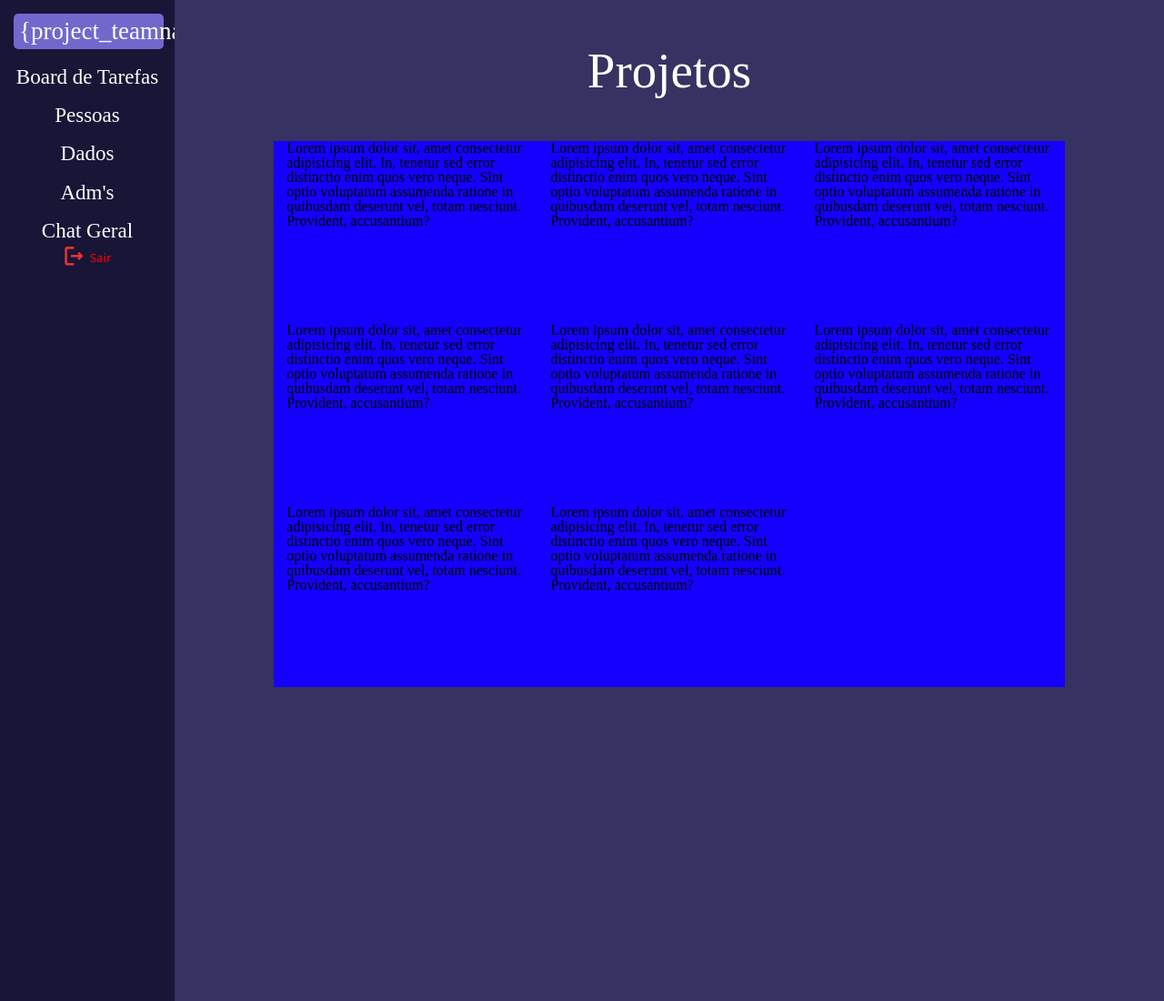
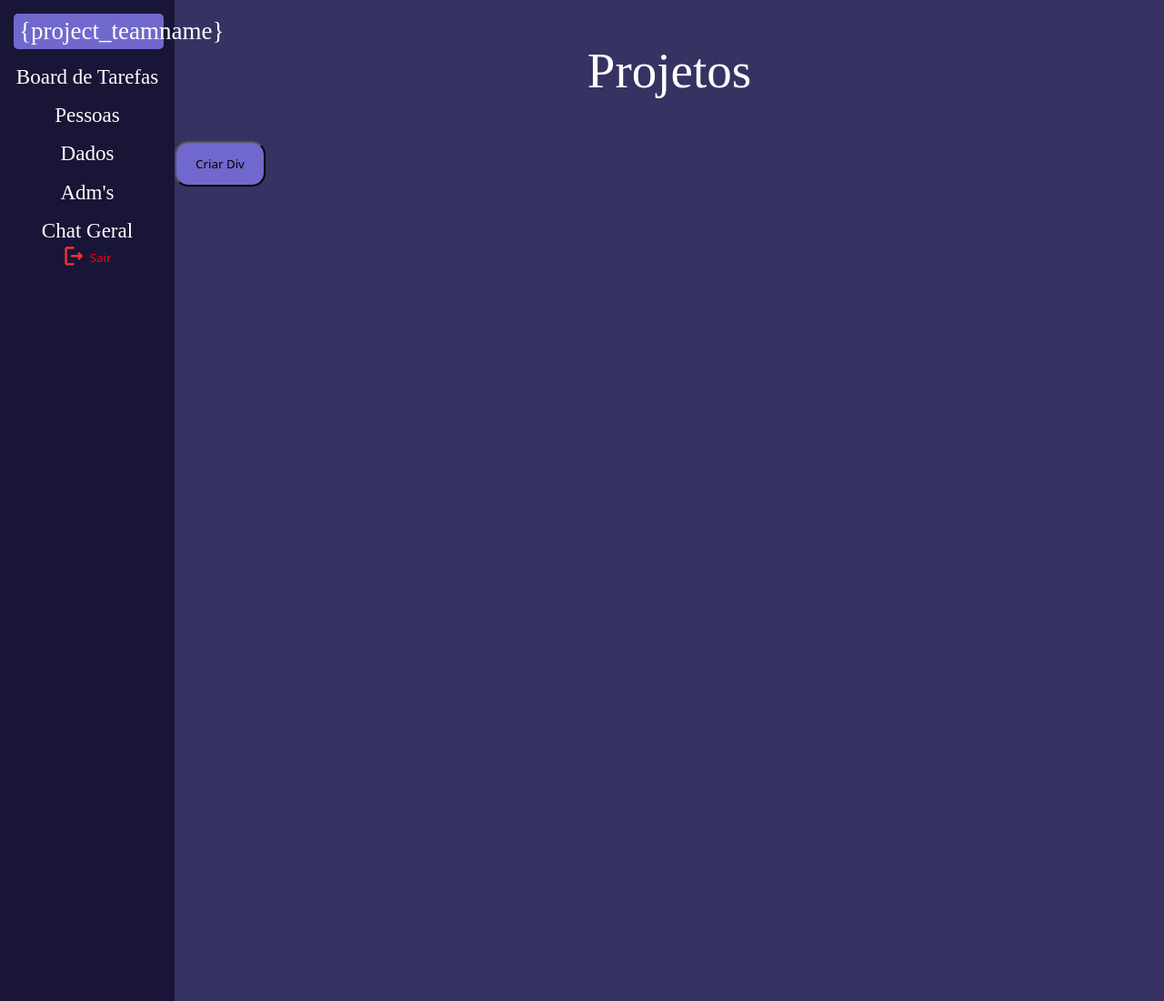
Before and after one commit to MaduAlfredo/Projeto, a PHP site: page /project_options.html in a window 1280 px wide. Shown: the whole page at 91% size. Run offline with PHP 8.4, Linux system fonts and the light colour scheme.

Commit message:
070623 gabe

```diff
--- a/css/project_home.css
+++ b/css/project_home.css
@@ -11,13 +11,14 @@ h2{
     color: white;
 }
 .project{
-    height: 1100px;
+    height: 100%;
     display: flex;
 }
 .project_sidebar{
     width: 15%;
-    height: 100%;
+    height: 1100px;
     background-color: #181537;
+    position: fixed;
 }
 .project_teamname{
     margin: 8%;
@@ -39,6 +40,7 @@ h2{
     background-color: #363262;
     text-align: center;
     width: 85%;
+    margin-left: 15%;
 }
 .project_name{
     margin-top: 20px;
--- a/css/project_options.css
+++ b/css/project_options.css
@@ -1,5 +1,7 @@
 .project_options{
     width: 85%;
+    margin-left: 15%;
+    min-height: 1100px;
     background-color: #363262;
 }
 .project_title{
@@ -8,14 +10,23 @@
     text-align: center;
 }
 .project_grid{
-    margin-left: 10%;
-    width: 80%;
+    margin-left: 5%;
+    width: 90%;
     display: grid;
     grid-template-columns: repeat(3, 1fr);
-    grid-auto-rows: 200px;
-    background-color: #1500ff;
+    grid-auto-rows: 300px;
 }
 .project_items{
+    padding-top: 5%;
     padding-left: 5%;
     padding-right: 5%;
+    margin: 5%;
+    border-radius: 25px;
+    background-color: #7168CD;
 }
+.project_button_add-div{
+    width: 100px;
+    height: 50px;
+    border-radius: 15px;
+    background-color: #7168CD;
+}
--- /dev/null
+++ b/js/project_funcions.js
@@ -0,0 +1,21 @@
+// Obtém uma referência para o botão e para o contêiner onde as divs serão adicionadas
+const botaoCriarDiv = document.getElementById('criarDiv');
+const containerDiv = document.getElementById('container');
+
+// Função para criar uma nova div
+function criarDiv() {
+    // Cria um elemento div
+    const novaDiv = document.createElement('div');
+
+    // Adiciona a classe "project_items" à div
+    novaDiv.classList.add('project_items');
+
+    // Adiciona algum conteúdo à div
+    novaDiv.textContent = 'Nova div criada!';
+
+    // Adiciona a nova div ao contêiner
+    containerDiv.appendChild(novaDiv);
+  }
+
+// Adiciona um ouvinte de evento ao botão para chamar a função criarDiv quando o botão for clicado
+botaoCriarDiv.addEventListener('click', criarDiv);
--- a/project_options.html
+++ b/project_options.html
@@ -7,7 +7,6 @@
     <link rel="stylesheet" href="css/reset.css">
     <link rel="stylesheet" href="css/project_home.css">
     <link rel="stylesheet" href="css/project_options.css">
-    <link rel="stylesheet" href="".css">
     <title>Document</title>
 </head>
 <body>
@@ -30,31 +29,12 @@
         </section>
         <section class="project_options">
             <h1 class="project_title">Projetos</h1>
-            <div class="project_grid">
-                <div class="project_items">
-                    Lorem ipsum dolor sit, amet consectetur adipisicing elit. In, tenetur sed error distinctio enim quos vero neque. Sint optio voluptatum assumenda ratione in quibusdam deserunt vel, totam nesciunt. Provident, accusantium?
-                </div>
-                <div class="project_items">
-                    Lorem ipsum dolor sit, amet consectetur adipisicing elit. In, tenetur sed error distinctio enim quos vero neque. Sint optio voluptatum assumenda ratione in quibusdam deserunt vel, totam nesciunt. Provident, accusantium?
-                </div>
-                <div class="project_items">
-                    Lorem ipsum dolor sit, amet consectetur adipisicing elit. In, tenetur sed error distinctio enim quos vero neque. Sint optio voluptatum assumenda ratione in quibusdam deserunt vel, totam nesciunt. Provident, accusantium?
-                </div>
-                <div class="project_items">
-                    Lorem ipsum dolor sit, amet consectetur adipisicing elit. In, tenetur sed error distinctio enim quos vero neque. Sint optio voluptatum assumenda ratione in quibusdam deserunt vel, totam nesciunt. Provident, accusantium?
-                </div>
-                <div class="project_items">
-                    Lorem ipsum dolor sit, amet consectetur adipisicing elit. In, tenetur sed error distinctio enim quos vero neque. Sint optio voluptatum assumenda ratione in quibusdam deserunt vel, totam nesciunt. Provident, accusantium?
-                </div>
-                <div class="project_items">
-                    Lorem ipsum dolor sit, amet consectetur adipisicing elit. In, tenetur sed error distinctio enim quos vero neque. Sint optio voluptatum assumenda ratione in quibusdam deserunt vel, totam nesciunt. Provident, accusantium?
-                </div>
-                <div class="project_items">
-                    Lorem ipsum dolor sit, amet consectetur adipisicing elit. In, tenetur sed error distinctio enim quos vero neque. Sint optio voluptatum assumenda ratione in quibusdam deserunt vel, totam nesciunt. Provident, accusantium?
-                </div>                <div class="project_items">
-                    Lorem ipsum dolor sit, amet consectetur adipisicing elit. In, tenetur sed error distinctio enim quos vero neque. Sint optio voluptatum assumenda ratione in quibusdam deserunt vel, totam nesciunt. Provident, accusantium?
-                </div>
+            <button id="criarDiv" class="project_button_add-div">Criar Div</button>
+
+            <div id="container" class="project_grid">
             </div>
+
         </section>
+<script src="js/project_funcions.js"></script>
 </body>
 </html>
```
